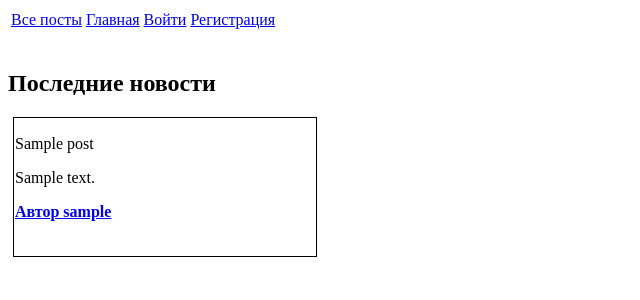
After one commit to aysamodurov/blog, a Flask app: page /explore in a window 1280 px wide. The commit adds this page. Shown: the top 300 px of the page, without its empty margins (0-640 px from the left). Run offline with Flask 3, Linux system fonts and the light colour scheme; tables that the repository leaves empty hold one stand-in row (values such as "Sample post").

Commit message:
add explore

```diff
--- a/app/routes.py
+++ b/app/routes.py
@@ -91,9 +91,8 @@ def edit_profile():
 def add_post():
     form = AddPostForm()
     if form.validate_on_submit():
-        post = Post(title = form.title.data, body = form.body.data)
+        post = Post(title = form.title.data, body = form.body.data, author=current_user)
         db.session.add(post)
-        current_user.posts.append(post)
         db.session.commit()
         return redirect(url_for('profile', username=current_user.username))
     return render_template('new_post.html', title='Новый пост', form=form)
@@ -113,8 +112,18 @@ def delete_post(id):
 @app.route('/follow/<id>')
 def follow(id):
     user = User.query.get(int(id))
-    print(user)
-    print(current_user)
     current_user.follow(user)
     db.session.commit()
     return redirect(url_for('profile', username=user.username))
+
+@app.route('/unfollow/<id>')
+def unfollow(id):
+    user = User.query.get(int(id))
+    current_user.unfollow(user)
+    db.session.commit()
+    return redirect(url_for('profile', username=user.username))
+
+@app.route('/explore')
+def explore():
+    posts = Post.query.order_by(Post.dt.desc()).all()
+    return render_template('index.html', title='Все посты', posts=posts)
--- /dev/null
+++ b/app/templates/_miniuser.html
@@ -0,0 +1,3 @@
+<div class="user_mini" style="border: 1px solid; margin: 5px; width: 200px;">
+    <p>{{miniuser.username}}</p>
+</div>
--- /dev/null
+++ b/app/templates/_post.html
@@ -0,0 +1,13 @@
+<div class="post" style="width: 300px; border: 1px; padding: 1px; margin: 5px; border-style: solid;">
+    <p>{{post.title}} </p>
+    <p>{{post.body}} </p>
+
+    {% if current_user == post.author %}
+        <p><b> Автор {{post.author.username}} </b> </p>
+        <p><a href="{{url_for('delete_post', id=post.id)}}">Удалить</a></p>
+    {% else %}
+        <p><b> <a href="{{url_for('profile', username=post.author.username)}}">Автор {{post.author.username}} </a></b> </p>
+    {% endif %}
+
+    <br>
+</div>
--- a/app/templates/base.html
+++ b/app/templates/base.html
@@ -12,13 +12,14 @@
 <body>
 
     <table>
+        <td><a href="{{url_for('explore')}}">Все посты</a></td>
         <td><a href="{{url_for('index')}}">Главная</a></td>
         {% if current_user.is_anonymous %}
             <td><a href="{{url_for('login')}}">Войти</a></td>
             <td><a href="{{url_for('register')}}">Регистрация</a></td>
 
         {% else %}
-            <td><a href="{{url_for('profile', username=current_user.username)}}">Личный кабинет</a></td>
+            <td><a href="{{url_for('profile', username=current_user.username)}}">{{current_user.username}}</a></td>
             <td><a href="{{url_for('logout')}}">Выйти</a></td>
         {% endif %}
 
--- a/app/templates/index.html
+++ b/app/templates/index.html
@@ -1,21 +1,19 @@
 {% extends 'base.html' %}
 
 {% block content %}
-    <h1>Главная</h1>
-    <h2>Я подписан на</h2>
-    {% for followed_user in followed_users %}
-        {{followed_user.username}}
-        <br>
-    {% endfor %}
+    {% if followed_users %}
+        <h2>Посты от пользователей:</h2>
+        {% for miniuser in followed_users %}
+            {% include '_miniuser.html'   %}
+        {% endfor %}
+
+    {% endif %}
+
 
     <h2>Последние новости</h2>
     {% for post in posts %}
-    <div class="post" style=" width: 300px; border: 1px; padding: 5px; margin: 3px; border-style: solid;">
-        {{post.title}} <br>
-        {{post.body}} <br>
-        <b> Автор {{post.author.username}} </b>
-        <br>
-    </div>
+
+        {% include '_post.html'  %}
 
     {% endfor %}
 {% endblock %}
```
Also changed, not shown: app/templates/profile.html (+7 -16 lines), blog.db.
